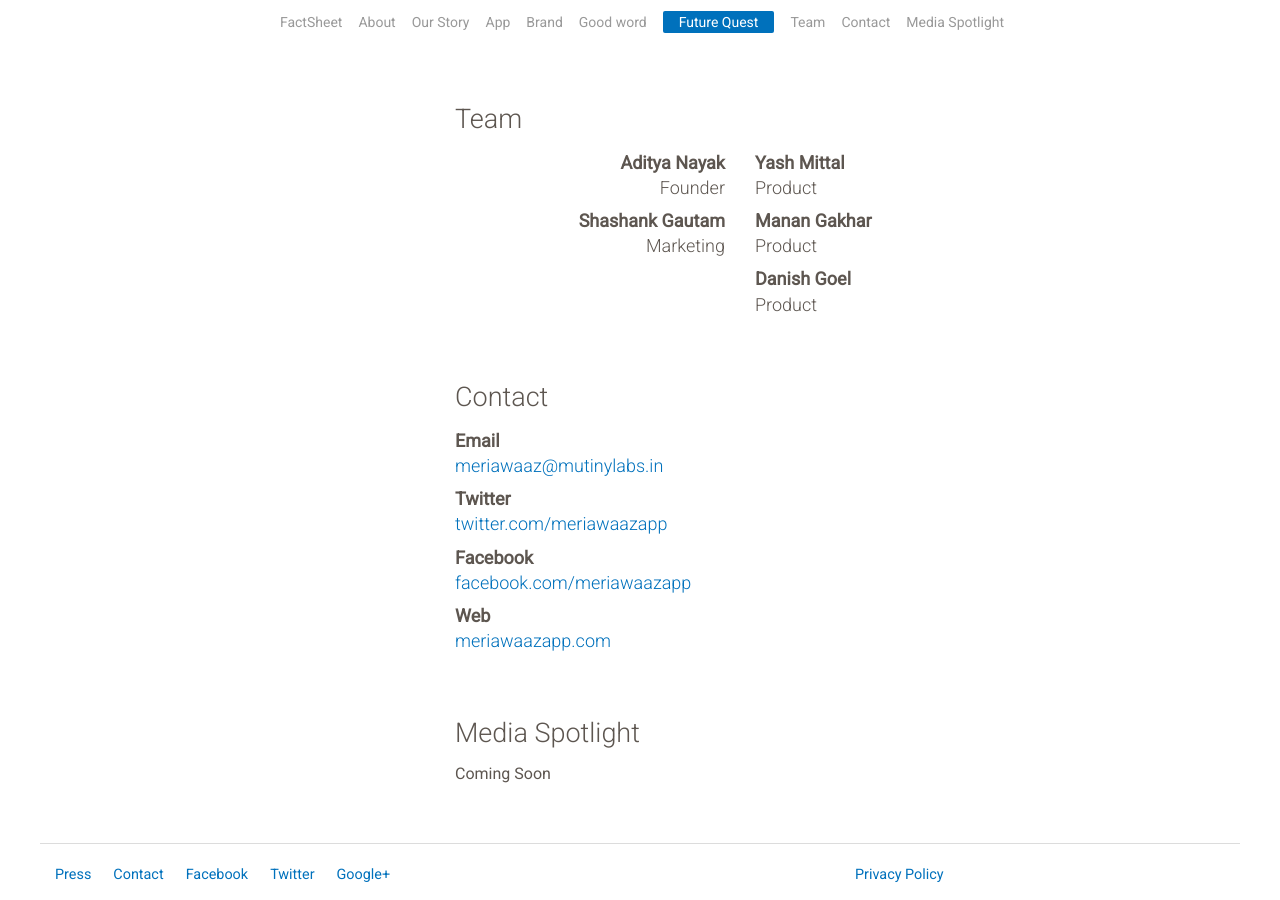
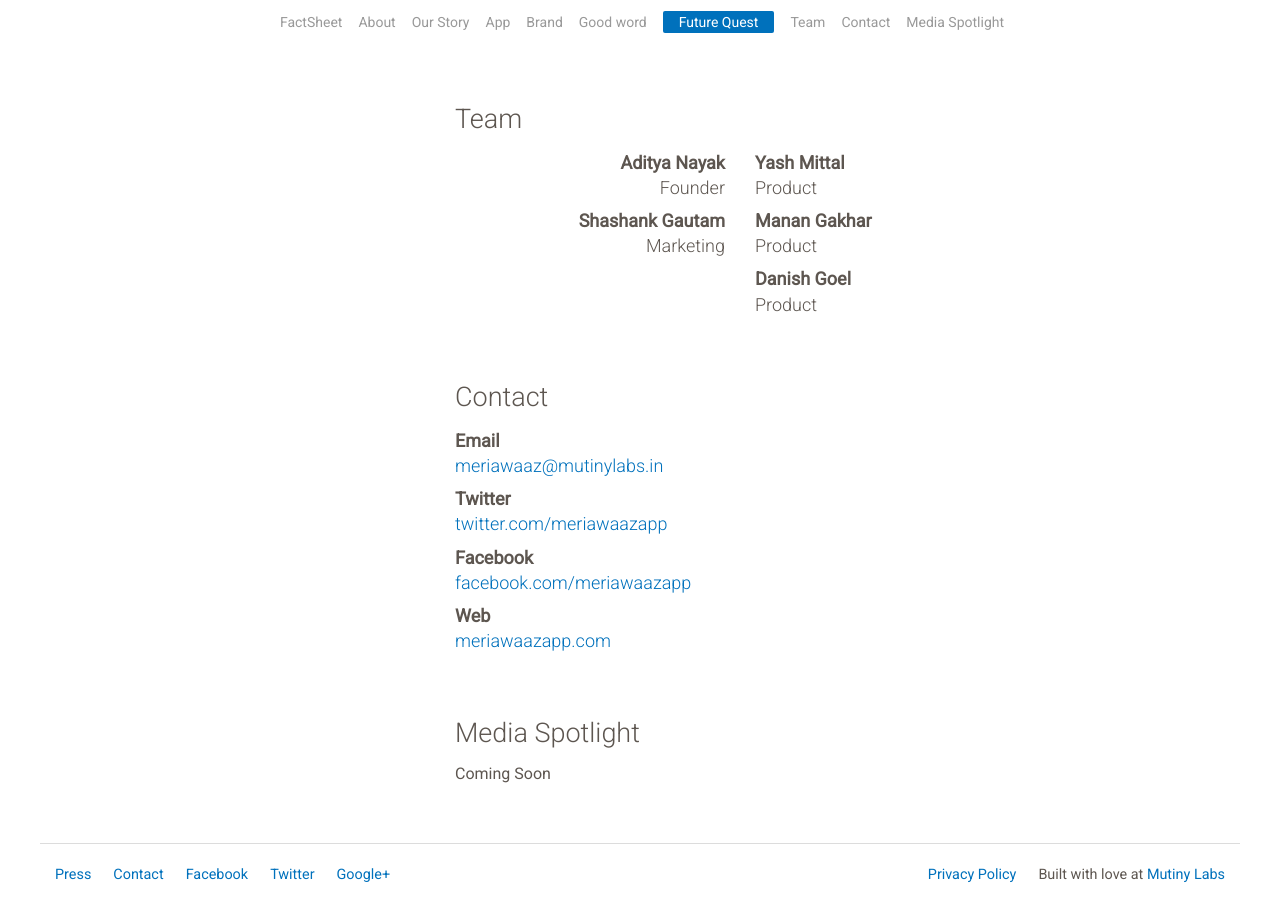
Before and after one commit to AdityaNayak/meriawaazapp, a Jekyll site: the page built from press.html, in a window 1280 px wide and 900 px high, scrolled down 3305 px. Built offline with Jekyll 4.4.1, drawn with Linux system fonts in a browser that asks for light colours; Markdown is read by kramdown in place of the engine named in the settings.

Commit message:
footer fix

```diff
--- a/_layouts/press.html
+++ b/_layouts/press.html
@@ -214,7 +214,7 @@
     </div>
     <div class="row">
 	    <hr>
-        <div class="small-8 columns">
+	    <div class="small-7 columns">
 	      <ul class="inline-list secondary">
 	        <li><a href="{{site.url}}/press.html">Press</a></li>
 	        <li><a href="mailto:meriawaaz@mutinylabs.in">Contact</a></li>
@@ -223,9 +223,10 @@
 	        <li><a href="https://plus.google.com/b/116904166401766610185" rel="publisher" target="_blank">Google+</a></li>
 	      </ul>
 	    </div>
-        <div class="small-4 columns">
-            <ul class="inline-list secondary">
+	    <div class="small-5 columns">
+	     <ul class="inline-list secondary right">
 	      <li><a href="{{site.url}}/privacy-policy.html">Privacy Policy</a></li>
+	      <li>Built with love at <a href="http://mutinylabs.in" style="display:inline;">Mutiny Labs</a></li>
 	    </ul>
 	  </div>
 	</div>
```
Also changed, not shown: _layouts/dashboard.html (+4 -3 lines). Lines whose indentation alone changed are shown as unchanged.
